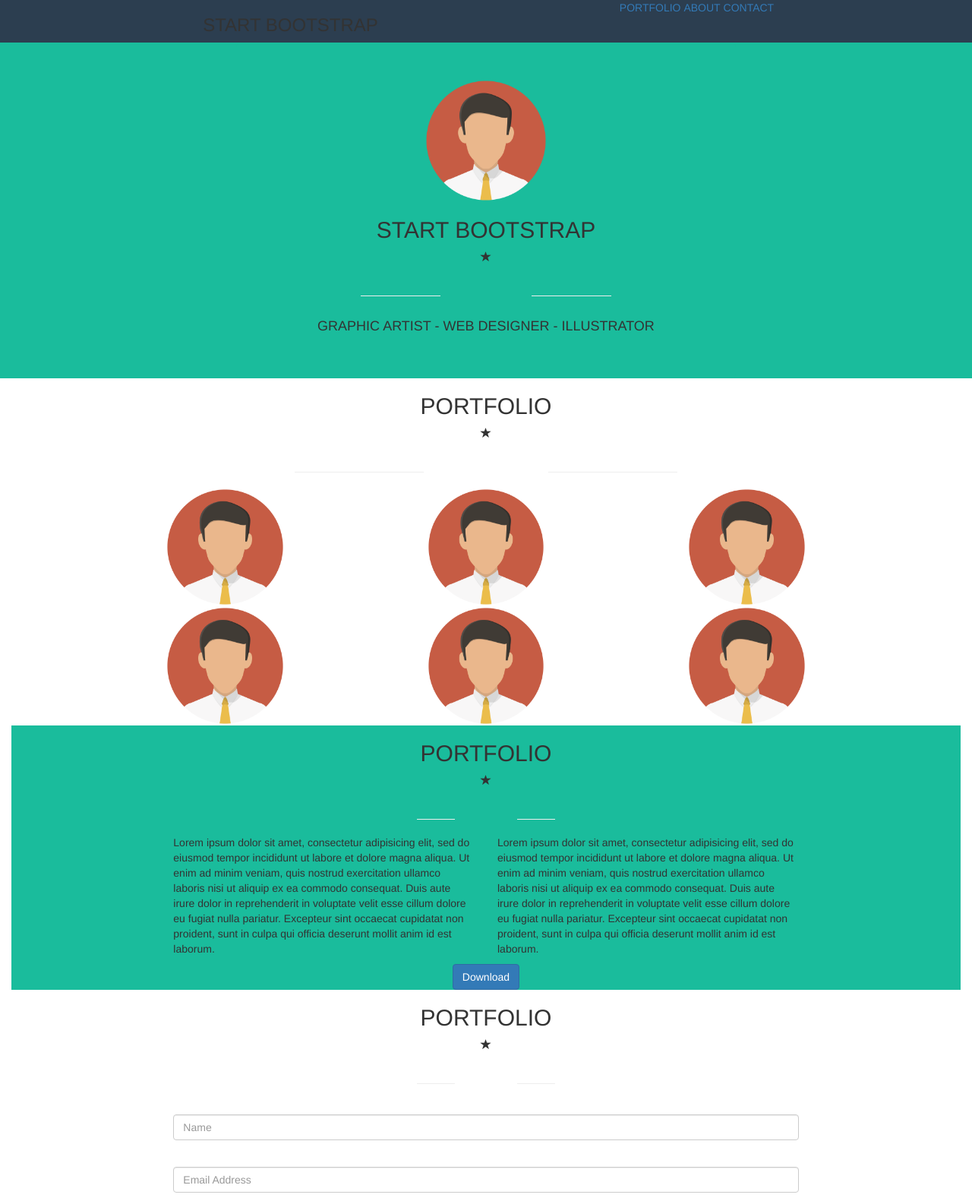
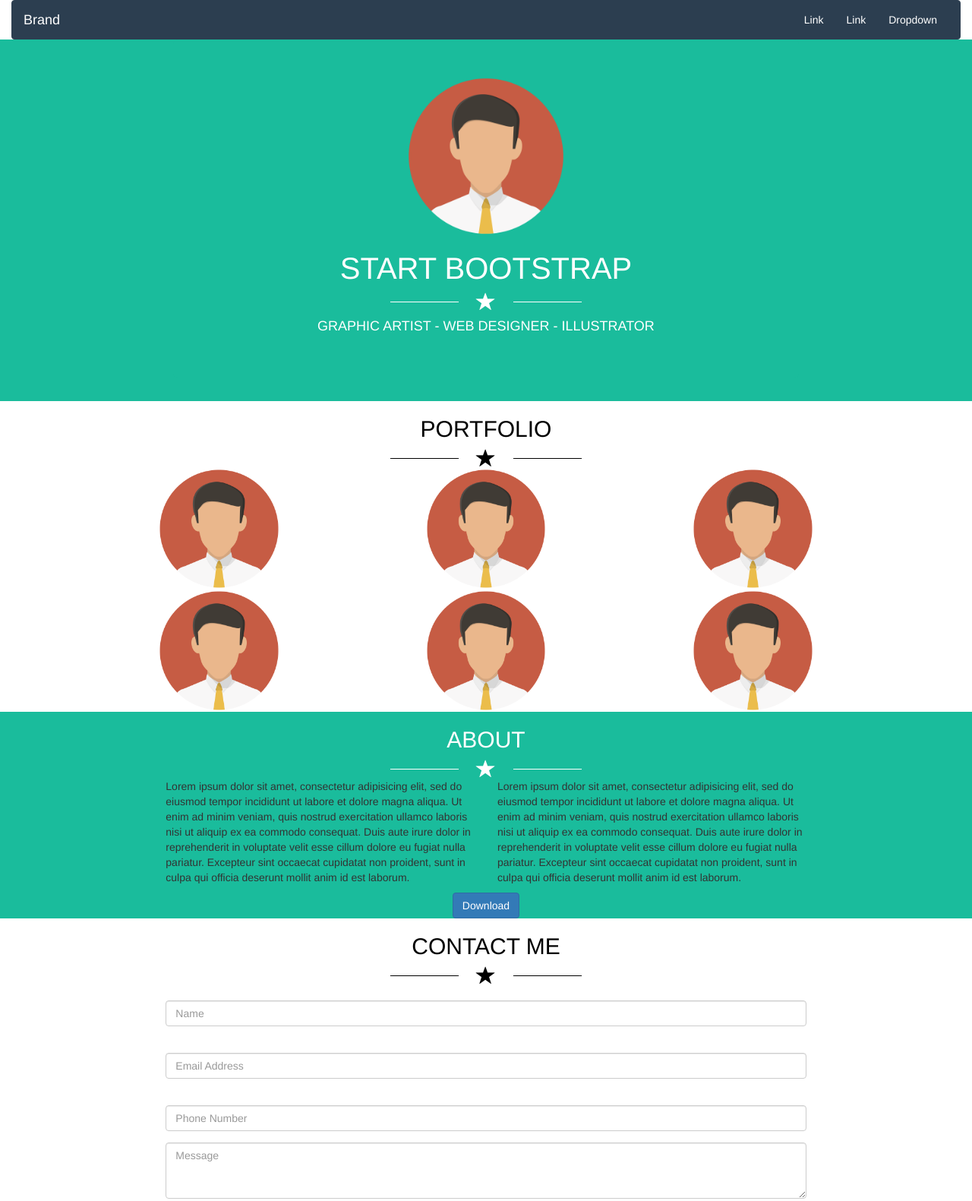
Before and after one commit to ChristianPucci91/html-css-bootstrap-freelancer, a plain HTML site: page index.html in a window 1280 px wide. Shown: the top 1581 px of the page at 76% size. Drawn offline with nearby package versions, Linux system fonts and the light colour scheme.

Commit message:
Fixing details

```diff
--- a/css/style.css
+++ b/css/style.css
@@ -6,55 +6,49 @@ img {
 }
 
 /* Star title section */
-.star hr {
-  margin-top: 60px;
-  font-size: 10px;
+
+.star {
+  text-align: center;
+}
+.star.white > * {
+  color:white
 }
 
-.star h1 {
+.star.black > *  {
+  color:black;
+}
+
+.star span {
+  display: inline-block;
+  vertical-align: middle;
+  margin-left: 10px;
+  margin-right: 10px;
+  font-size: 25px;
+}
+
+.outer-line {
+  width: 90px;
+  border-bottom: 1px solid white;
+}
+
+.outer-line.black {
+  width: 90px;
+  border-bottom: 1px solid black;
+}
+
+#nav_bar_ms {
+  margin-bottom: 0px;
+  border-color:#2c3e50;
+  background-color: #2c3e50;
+}
+
+#nav_text_color {
   color:white;
 }
 
-.star {
-  width: 100%;
-  margin:auto;
+#nav_text_color a {
+  color:white;
 }
-
-/* #menu-large {
-  display: none;
-} */
-
-
-@media (max-width: 768px){
-  #menu-large {
-    display: none;
-  }
-  #burger {
-    display: block;
-  }
-}
-
-@media (min-width: 769px){
-  #burger {
-    display: none;
-  }
-  #menu-large {
-    display:block;
-  }
-}
-/* regole di debug */
-/* [class*="col-"] {
-  min-height: 100px;
-  background-color: lightgreen;
-  border: solid 1px  #000;
-  padding: 2px;
-} */
-
-/* .row .col-6 div  */
-/* [class*="col-"] > .row > [class*="col-"]{
-  background-color: salmon;
-  border-color: #fff;
-} */
 
 /* regole corpo pagina */
 
@@ -91,12 +85,16 @@ img {
 
 .jumbotron {
   text-align: center;
-  margin:auto;
   background-color:#1abc9c;
-  width: 80%;
+  width: 100%;
 }
 .jumbotron img {
   width: 30%;
+}
+
+.jumbotron h2 {
+  color:white;
+  font-size: 40px;
 }
 
 /* Section rules */
@@ -104,7 +102,7 @@ img {
 .section1 {
   text-align: center;
   margin:auto;
-  width: 80%;
+  width: 100%;
 }
 
 .section_img {
@@ -113,7 +111,10 @@ img {
 
 .section_img img {
   width: 50%;
+}
 
+.titlecolor {
+  color:white;
 }
 
 .button {
--- a/index.html
+++ b/index.html
@@ -19,32 +19,32 @@
       <!-- //// HEADER /// -->
       <header>
 
-        <nav class="bg_darkblue row centratura-page">
+        <nav id="nav_bar_ms"class="navbar navbar-default">
+            <div class="container-fluid">
+              <!-- Brand and toggle get grouped for better mobile display -->
+              <div id="nav_text_color" class="navbar-header">
+                <button type="button" class="navbar-toggle collapsed" data-toggle="collapse" data-target="#bs-example-navbar-collapse-1" aria-expanded="false">
+                  <span class="sr-only">Toggle navigation</span>
+                  <span class="icon-bar"></span>
+                  <span class="icon-bar"></span>
+                  <span class="icon-bar"></span>
+                </button>
+                <a class="navbar-brand" href="#">Brand</a>
+              </div>
 
-            <!-- navigation bar left side -->
-            <div class="col-xs-6 col-md-6 col-lg-6">
-              <div class="left-text">
+              <!-- Collect the nav links, forms, and other content for toggling -->
+              <div class="collapse navbar-collapse" id="bs-example-navbar-collapse-1">
 
-                <h3>START BOOTSTRAP</h3>
+                <ul id="nav_text_color" class="nav navbar-nav navbar-right">
 
-              </div>
-            </div>
-            <div id="burger" class="col-xs-2 col-xs-offset-4">
-              <a href="#"><img src="img/burger.png" alt=""></a>
-            </div>
-            <!-- navigation bar right side -->
-            <div class="col-xs-6 col-md-6 col-lg-6">
-              <div id="menu-large" class="right-text">
+                  <li><a  href="#">Link</a></li>
+                  <li><a href="#">Link</a></li>
+                  <li><a href="#">Dropdown</a></li>
 
-                <ul>
-                  <li><a href="#">PORTFOLIO</a></li>
-                  <li><a href="#">ABOUT</a></li>
-                  <li><a href="#">CONTACT</a></li>
                 </ul>
 
-              </div>
-            </div>
-
+              </div><!-- /.navbar-collapse -->
+            </div><!-- /.container-fluid -->
         </nav>
 
         <nav class="bg_green row">
@@ -54,32 +54,20 @@
 
                 <div class="jumbotron">
 
-                  <img src="img/user-default.png" alt="jumbotron">
-                  <h2>START BOOTSTRAP</h2>
-                  <div class="star row">
-                    <div class="col-xs-3 col-xs-offset-2 col-md-3 col-md-offset-2 col-lg-3 col-lg-offset-2">
+                      <img src="img/user-default.png" alt="jumbotron">
 
-                       <hr>
+                      <div class="star white">
 
-                    </div>
-                    <div class="col-xs-2 col-md-2 col-lg-2">
+                        <h2>START BOOTSTRAP</h2>
+                        <span class="outer-line"></span>
+                        <span class="glyphicon glyphicon-star"></span>
+                        <span class="outer-line"></span>
+                        <h4>GRAPHIC ARTIST - WEB DESIGNER - ILLUSTRATOR</h4>
 
-                      <span class="glyphicon glyphicon-star"></span>
-
-                    </div>
-                    <div class="col-xs-3 col-xs-offset-0 col-md-3 col-md-offset-0 col-lg-3 col-lg-offset-0">
-
-                       <hr>
-
-                    </div>
-                    <div class="col-xs-12 col-md-12 col-lg-12">
-
-                      <h4>GRAPHIC ARTIST - WEB DESIGNER - ILLUSTRATOR</h4>
-
-                    </div>
-                  </div>
+                      </div>
                 </div>
               </div>
+          </div>
 
         </nav>
 
@@ -92,26 +80,15 @@
 
           <!-- Title Section 1 -->
           <div class="row centratura-page">
-            <div class="col-xs-12 col-md-6 col-md-offset-3 col-lg-12 col-lg-offset-0">
+            <div class="col-xs-12 col-md-12 col-lg-12">
               <div class="section1">
+                <div class="star black">
 
-                <h2>PORTFOLIO</h2>
-                <div class="star row">
-                  <div class="col-xs-4 col-md-4 col-lg-3 col-lg-offset-2">
+                  <h2>PORTFOLIO</h2>
+                  <span class="outer-line black"></span>
+                  <span class="glyphicon glyphicon-star"></span>
+                  <span class="outer-line black"></span>
 
-                     <hr>
-
-                  </div>
-                  <div class="col-xs-4 col-md-4 col-lg-2">
-
-                    <span class="glyphicon glyphicon-star"></span>
-
-                  </div>
-                  <div class="col-xs-4 col-md-4 col-lg-3 col-lg-offset-0">
-
-                     <hr>
-
-                  </div>
                 </div>
               </div>
             </div>
@@ -168,26 +145,15 @@
 
            <!-- Title section 2 -->
           <div class="row">
-            <div class="col-xs-4 col-xs-offset-4 col-md-4 col-md-offset-4 col-lg-4 col-lg-offset-4">
+            <div class="col-xs-12 col-md-12  col-lg-12 ">
               <div class="section1">
+                <div class="star white">
 
-                <h2>PORTFOLIO</h2>
-                <div class="star row">
-                  <div class="col-xs-4 col-md-4 col-lg-3 col-lg-offset-2">
+                  <h2 class="titlecolor">ABOUT</h2>
+                  <span class="outer-line"></span>
+                  <span class="glyphicon glyphicon-star"></span>
+                  <span class="outer-line"></span>
 
-                     <hr>
-
-                  </div>
-                  <div class="col-xs-4 col-md-4 col-lg-2">
-
-                    <span class="glyphicon glyphicon-star"></span>
-
-                  </div>
-                  <div class="col-xs-4 col-md-4 col-lg-3 col-lg-offset-0">
-
-                     <hr>
-
-                  </div>
                 </div>
               </div>
             </div>
@@ -225,26 +191,15 @@
 
            <!-- Title section 3 -->
           <div class="row">
-            <div class="col-xs-4 col-xs-offset-4 col-md-4 col-md-offset-4 col-lg-4 col-lg-offset-4">
+            <div class="col-xs-12 col-md-12 col-lg-12">
               <div class="section1">
+                <div class="star black">
 
-                <h2>PORTFOLIO</h2>
-                <div class="star row">
-                  <div class="col-xs-4 col-md-4 col-lg-3 col-lg-offset-2">
+                  <h2>CONTACT ME</h2>
+                  <span class="outer-line black"></span>
+                  <span class="glyphicon glyphicon-star"></span>
+                  <span class="outer-line black"></span>
 
-                     <hr>
-
-                  </div>
-                  <div class="col-xs-4 col-md-4 col-lg-2">
-
-                    <span class="glyphicon glyphicon-star"></span>
-
-                  </div>
-                  <div class="col-xs-4 col-md-4 col-lg-3 col-lg-offset-0">
-
-                     <hr>
-
-                  </div>
                 </div>
               </div>
             </div>
```
